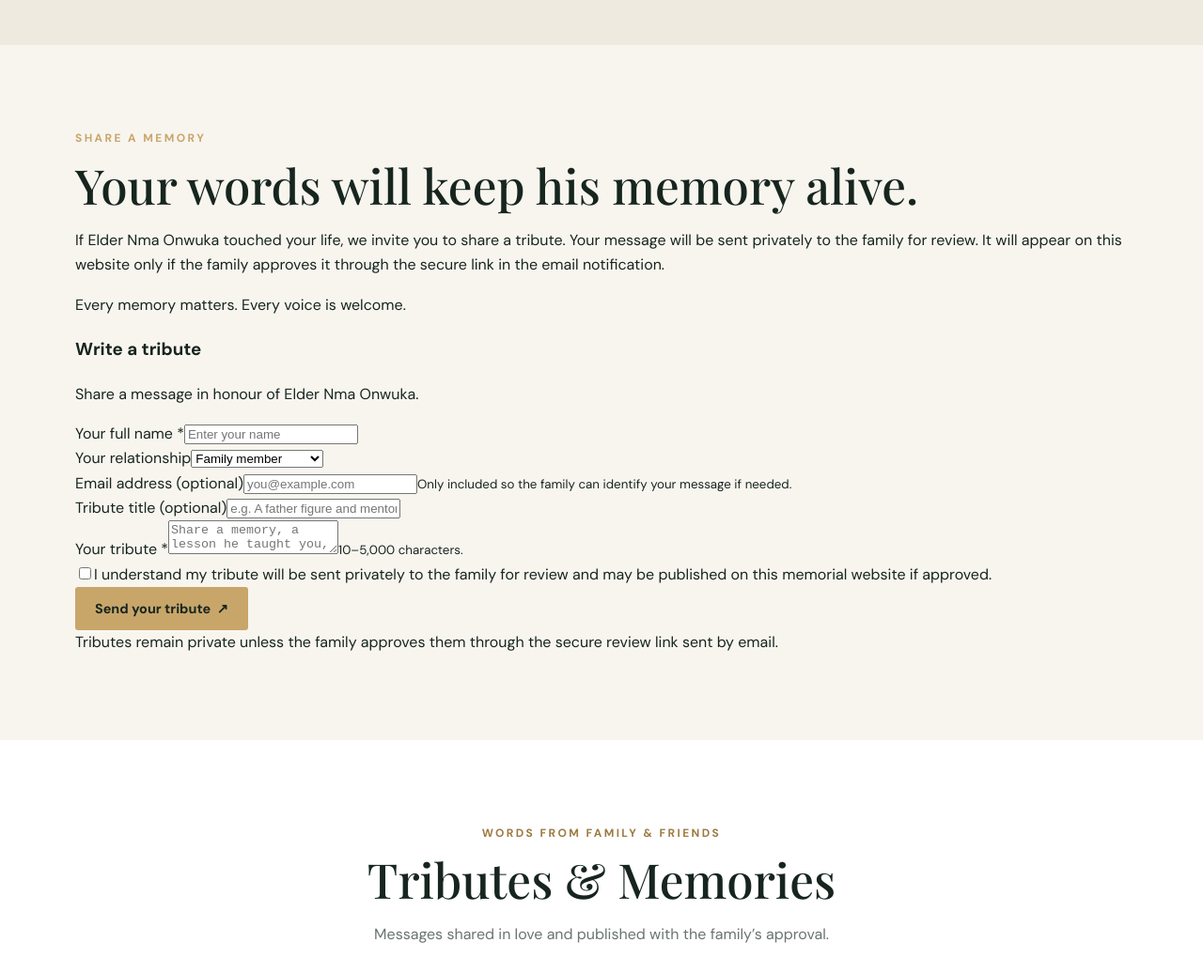
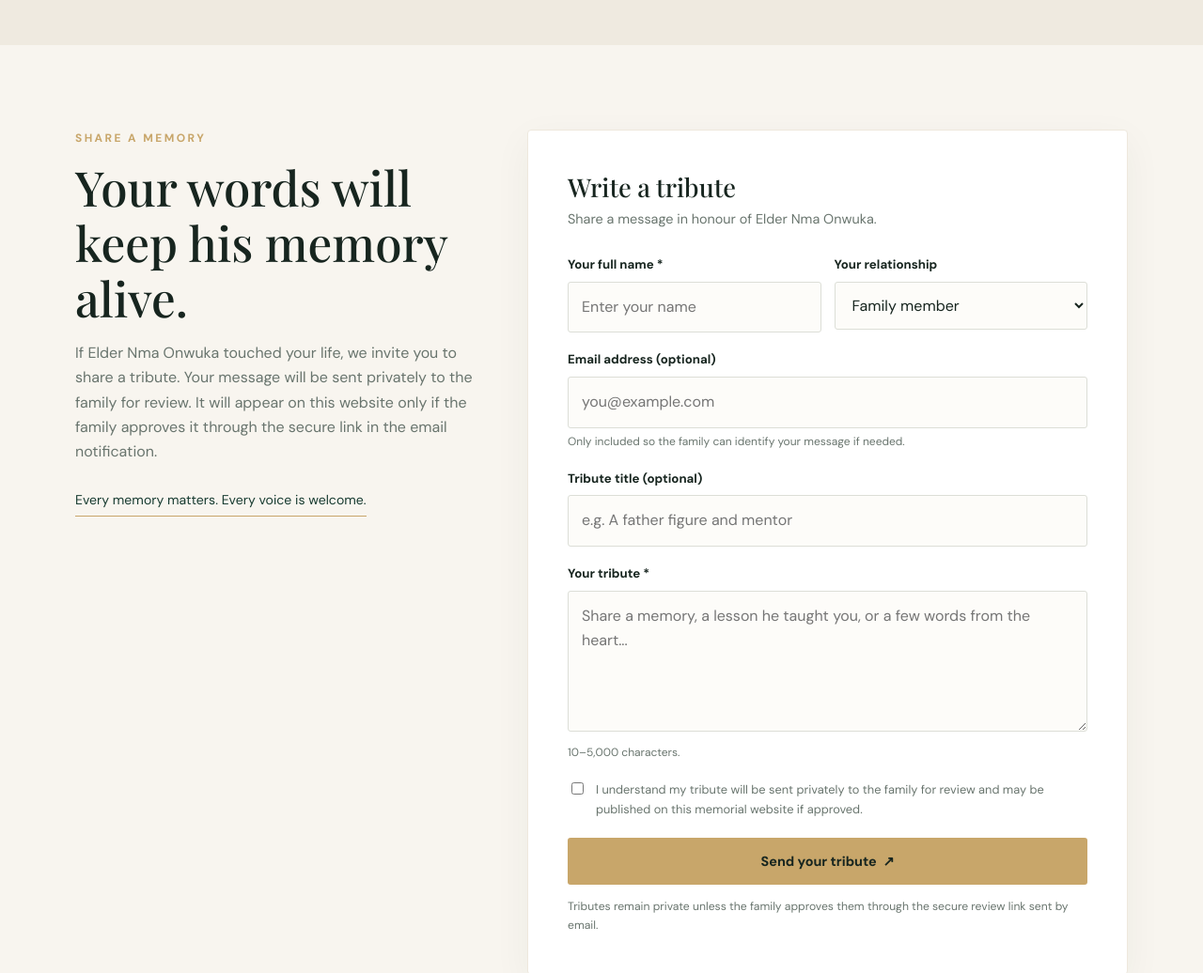
Before and after one commit to JosephGolf/eld-nma-tribute, a website: page public/index.html in a window 1280 px wide. Shown: the part 2620-3656 px from the top of the page at 94% size. Drawn offline with nearby package versions, Linux system fonts and the light colour scheme; no server answers.

Commit message:
style adjustment.

```diff
--- a/public/index.html
+++ b/public/index.html
@@ -179,6 +179,113 @@
         .modal-close:hover {
             background: var(--gold);
             color: var(--ink);
+        }
+
+        /* Tributes Section Layout & Form Card Styles */
+        .tributes-layout {
+            display: grid;
+            grid-template-columns: 0.8fr 1.2fr;
+            gap: 55px;
+            align-items: start;
+        }
+        .tribute-intro {
+            position: sticky;
+            top: 25px;
+        }
+        .tribute-intro h2 {
+            margin-top: 12px;
+        }
+        .tribute-intro p {
+            color: var(--muted);
+        }
+        .tribute-count {
+            display: inline-block;
+            border-bottom: 1px solid var(--gold);
+            padding-bottom: 5px;
+            margin-top: 10px;
+            font-size: 0.88rem;
+            color: var(--green);
+        }
+        .form-card {
+            background: #fff;
+            padding: clamp(22px, 4vw, 42px);
+            box-shadow: 0 12px 40px rgba(33, 56, 42, 0.05);
+            border: 1px solid #eee8dd;
+            border-radius: 4px;
+        }
+        .form-card h3 {
+            font: 500 1.7rem 'Playfair Display', serif;
+            margin: 0 0 5px;
+        }
+        .form-card > p {
+            color: var(--muted);
+            font-size: 0.9rem;
+            margin-top: 0;
+            margin-bottom: 25px;
+        }
+        .form-row {
+            display: grid;
+            grid-template-columns: 1fr 1fr;
+            gap: 14px;
+        }
+        .field {
+            margin-bottom: 18px;
+        }
+        .field label {
+            display: block;
+            font-size: 0.83rem;
+            font-weight: 700;
+            margin-bottom: 7px;
+        }
+        .field input,
+        .field textarea,
+        .field select {
+            width: 100%;
+            padding: 13px 14px;
+            border: 1px solid #dcded7;
+            border-radius: 3px;
+            background: #fdfcf9;
+            font: inherit;
+            color: var(--ink);
+            outline: none;
+            box-sizing: border-box;
+        }
+        .field input:focus,
+        .field textarea:focus,
+        .field select:focus {
+            border-color: var(--green2);
+            box-shadow: 0 0 0 3px rgba(40, 84, 70, 0.07);
+        }
+        .field textarea {
+            min-height: 150px;
+            resize: vertical;
+        }
+        .field small {
+            display: block;
+            color: var(--muted);
+            font-size: 0.75rem;
+            margin-top: 5px;
+        }
+        .consent {
+            display: flex;
+            gap: 10px;
+            align-items: flex-start;
+            font-size: 0.8rem;
+            color: var(--muted);
+            margin: 6px 0 20px;
+        }
+        .consent input {
+            margin-top: 3px;
+            flex-shrink: 0;
+        }
+        .submit {
+            width: 100%;
+            padding: 16px;
+        }
+        .privacy {
+            font-size: 0.76rem;
+            color: var(--muted);
+            margin-top: 13px;
         }
 
         /* Published Tributes & Read More Styles */
```
